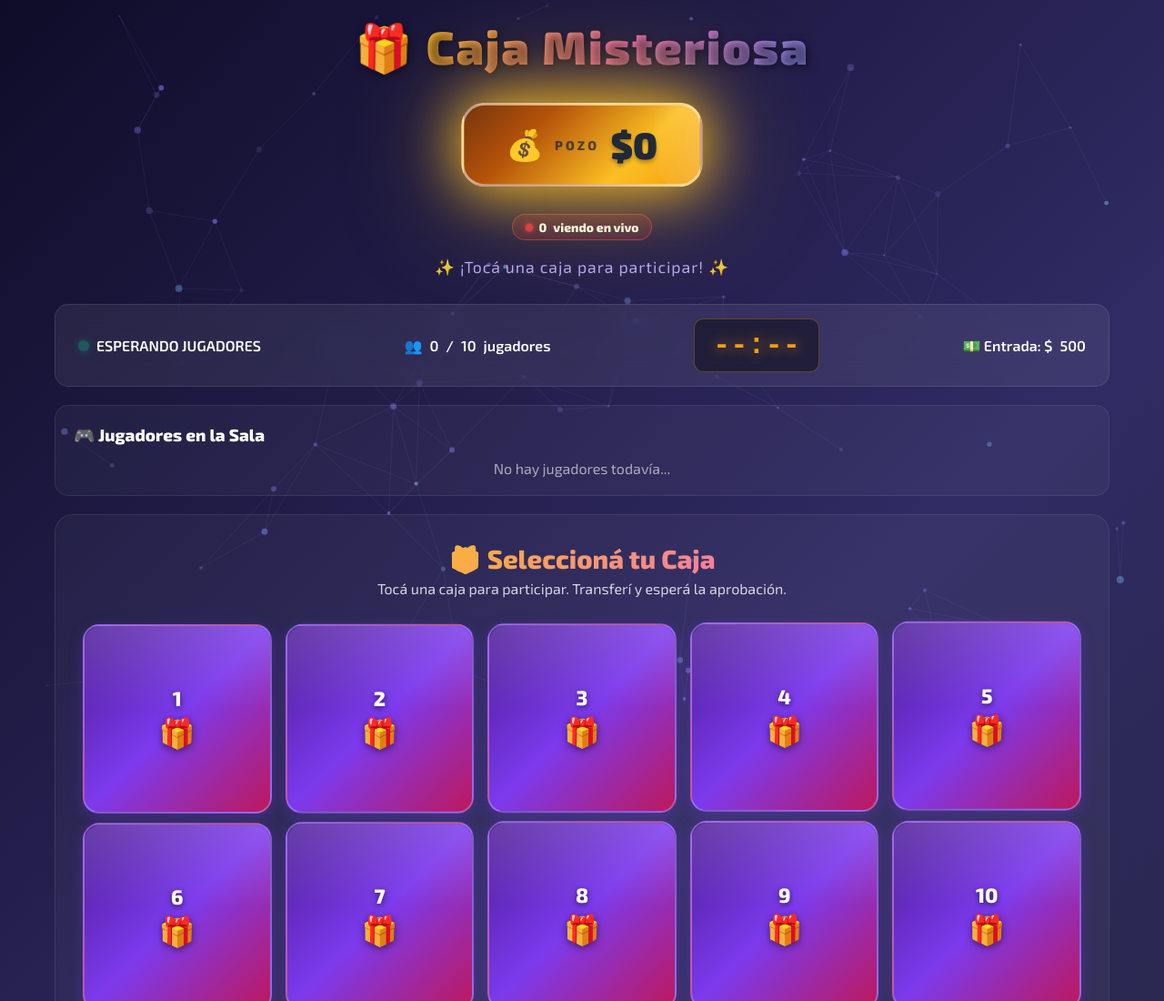
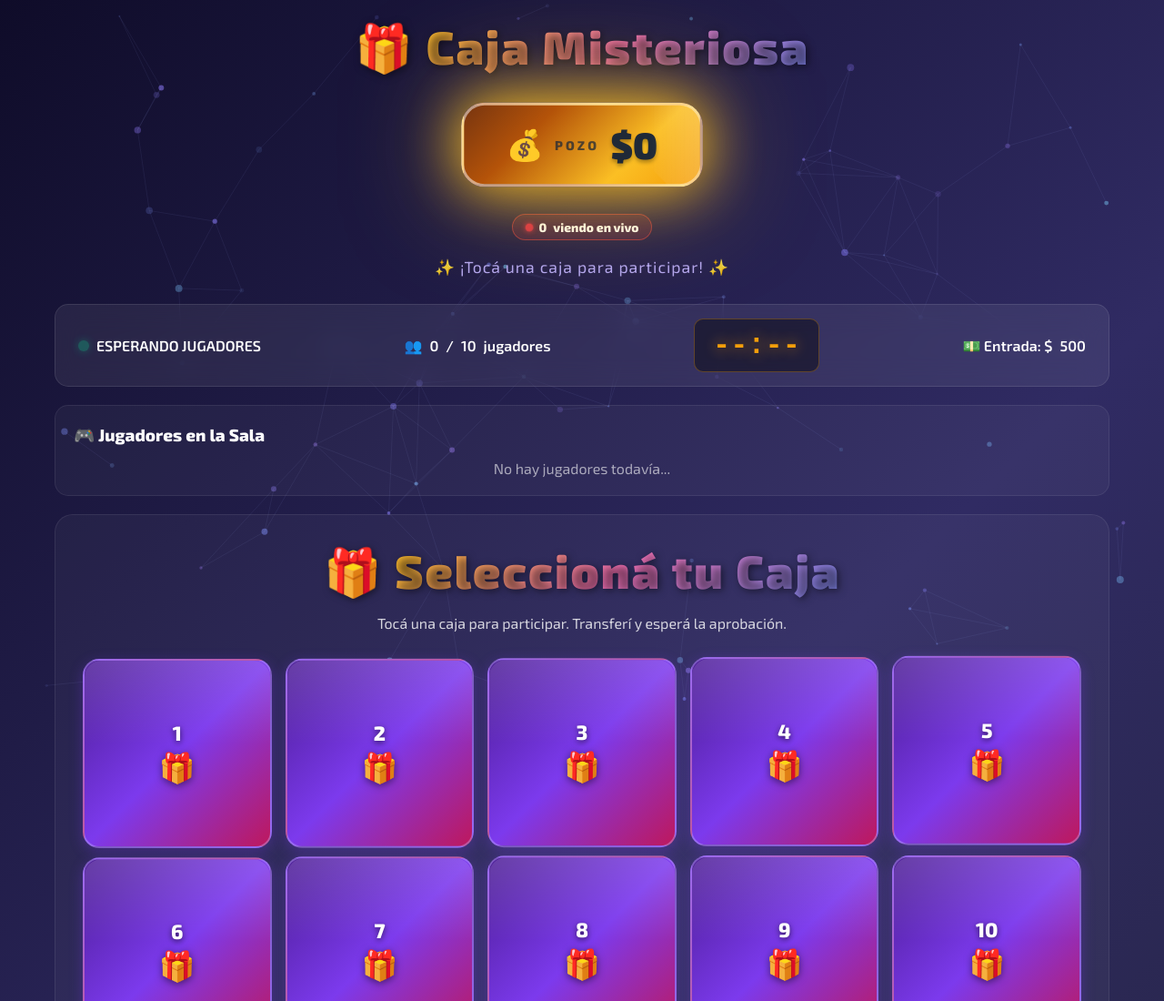
Before and after one commit to lacajamisteriosoficial-cloud/mistery-box, a website: page public/index.html in a window 1280 px wide. Shown: the top 1100 px of the page at 91% size. Drawn offline with Linux system fonts and the light colour scheme; no server answers.

Commit message:
Actualizo proyecto

```diff
--- a/public/css/style.css
+++ b/public/css/style.css
@@ -200,15 +200,6 @@ body {
     padding: 30px;
     margin-bottom: 20px;
     border: 1px solid rgba(255,255,255,0.08);
-}
-
-.section-title {
-    font-size: 1.8em;
-    font-weight: 800;
-    background: linear-gradient(135deg, #fbbf24 0%, #f472b6 100%);
-    -webkit-background-clip: text;
-    -webkit-text-fill-color: transparent;
-    background-clip: text;
 }
 
 /* ── CAJAS ── */
--- a/public/index.html
+++ b/public/index.html
@@ -61,10 +61,7 @@
         <!-- titulo centrado correctamente -->
         <div style="display:flex; justify-content:center; margin-bottom: 20px;">
             <div style="text-align:center;">
-                <h2 class="section-title select-title">
-    <span class="select-emoji">🎁</span>
-    Seleccioná tu Caja
-</h2>
+                <h2 class="main-title">🎁 <span class="main-title-text">Seleccioná tu Caja</span></h2>
                 <p style="opacity: 0.8; margin-top: 5px;">
                     Tocá una caja para participar. Transferí y esperá la aprobación.
                 </p>
```
